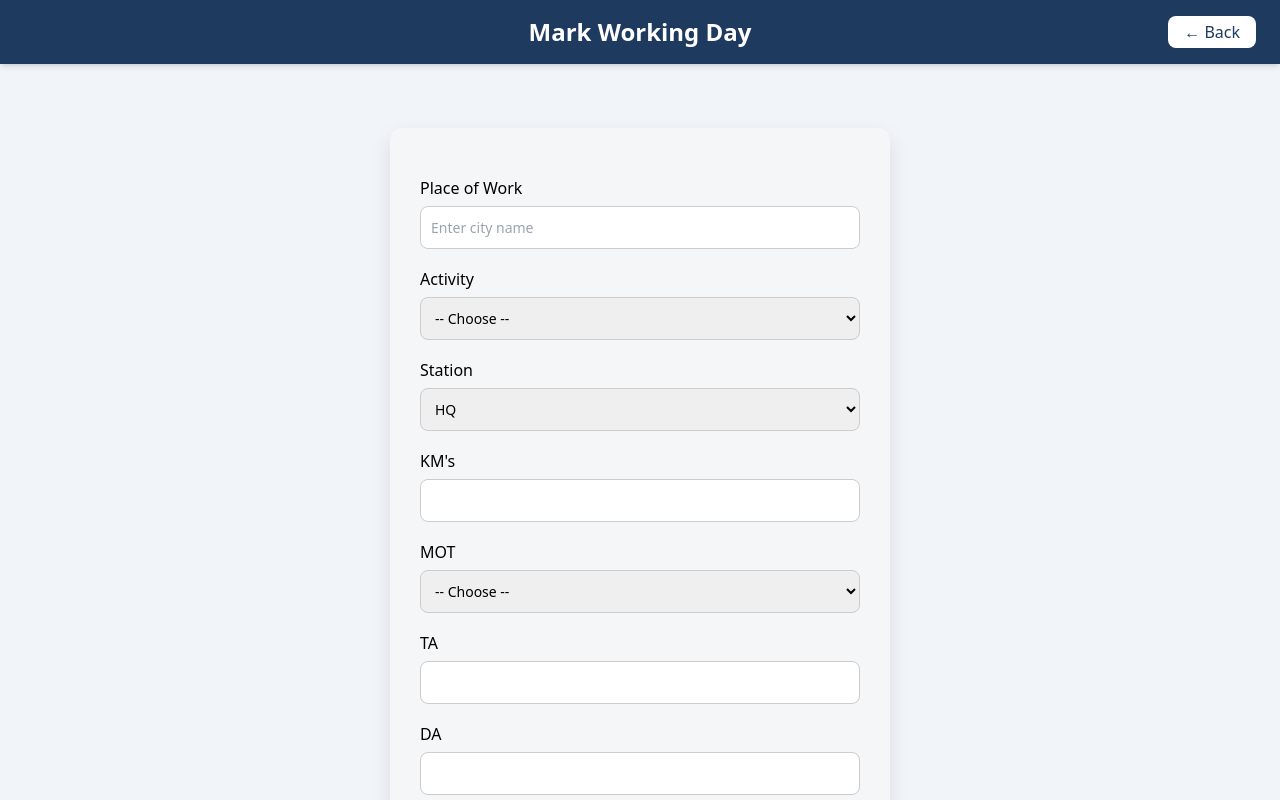
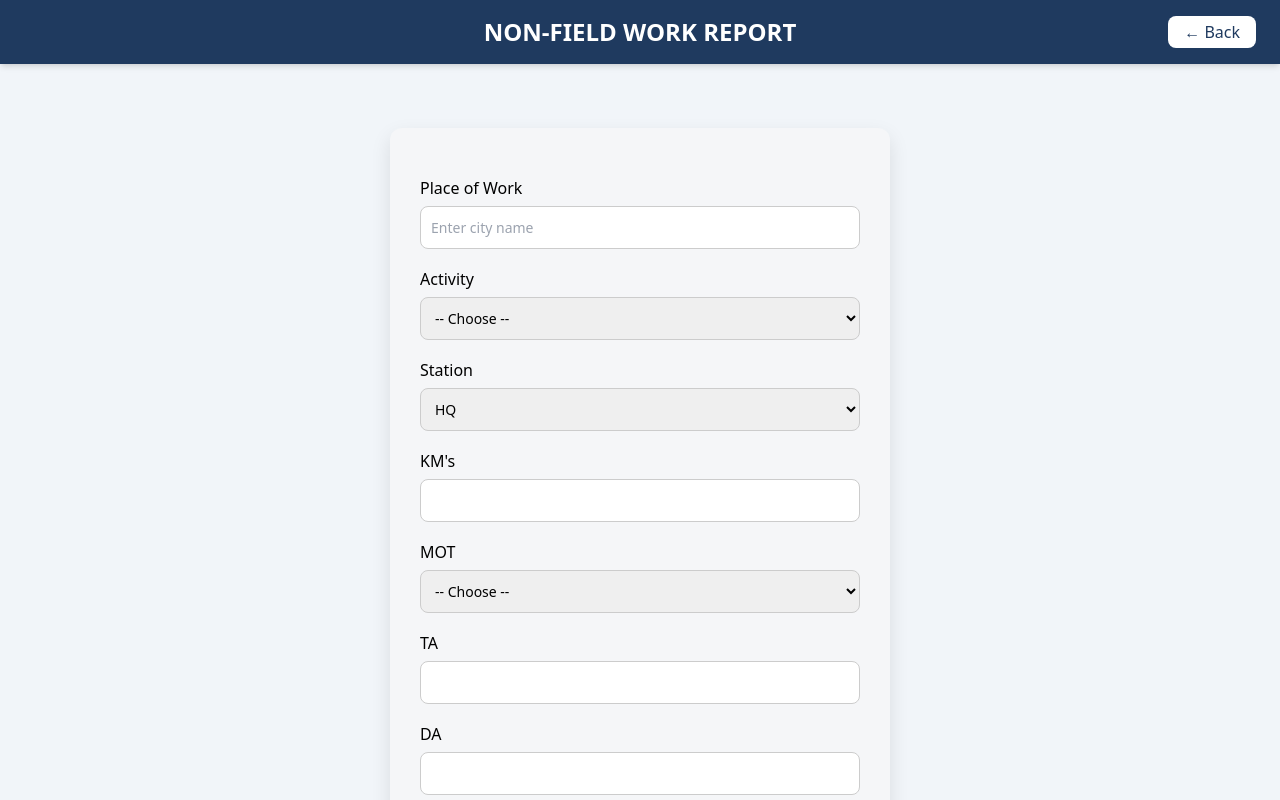
Before and after one commit to nix2205/BluePine-web, a React (Create React App) app: page /nfw in a window 1280 px wide. Shown: the top 800 px of the page. Built offline with nearby package versions, Linux system fonts and the light colour scheme; no server answers.

Commit message:
headings

```diff
--- a/src/pages/FieldWorkPage.jsx
+++ b/src/pages/FieldWorkPage.jsx
@@ -745,7 +745,7 @@ export default function FWPage() {
   const isAutoLocal = locationData?.autoMOT === "Local";
 
   return (
-    <AppLayout title="Field Work" backTo="/executive-dashboard">
+    <AppLayout title="FIELD WORK REPORT" backTo="/executive-dashboard">
       <div className="p-6 max-w-5xl mx-auto">
 
         {/* ================= RECORD CARD ================= */}
--- a/src/pages/NFWPage.jsx
+++ b/src/pages/NFWPage.jsx
@@ -519,7 +519,7 @@ export default function NFWPage() {
   };
 
   return (
-    <AppLayout title="Mark Working Day" backTo="/executive-dashboard">
+    <AppLayout title="NON-FIELD WORK REPORT" backTo="/executive-dashboard">
       <div style={styles.card}>
 
         {/* Place of Work */}
--- a/src/pages/NWPage.jsx
+++ b/src/pages/NWPage.jsx
@@ -399,7 +399,7 @@ export default function NWPage() {
   };
 
   return (
-    <AppLayout title="Mark Non-Working Day" backTo="/executive-dashboard">
+    <AppLayout title="NON-WORKING DAY REPORT" backTo="/executive-dashboard">
       <div style={styles.card}>
 
         <label style={styles.label}>Select date:</label>
--- a/src/pages/OtherExpensePage.jsx
+++ b/src/pages/OtherExpensePage.jsx
@@ -316,9 +316,8 @@ export default function OtherExpensePage() {
   };
 
   return (
-    <AppLayout title="Add Other Expenses" backTo="/executive-dashboard">
+    <AppLayout title="Other Expenses" backTo="/executive-dashboard">
       <div style={styles.card}>
-        <h2>Add Other Expenses</h2>
 
         {/* Date */}
         <label style={styles.label}>Select Date:</label>
```
